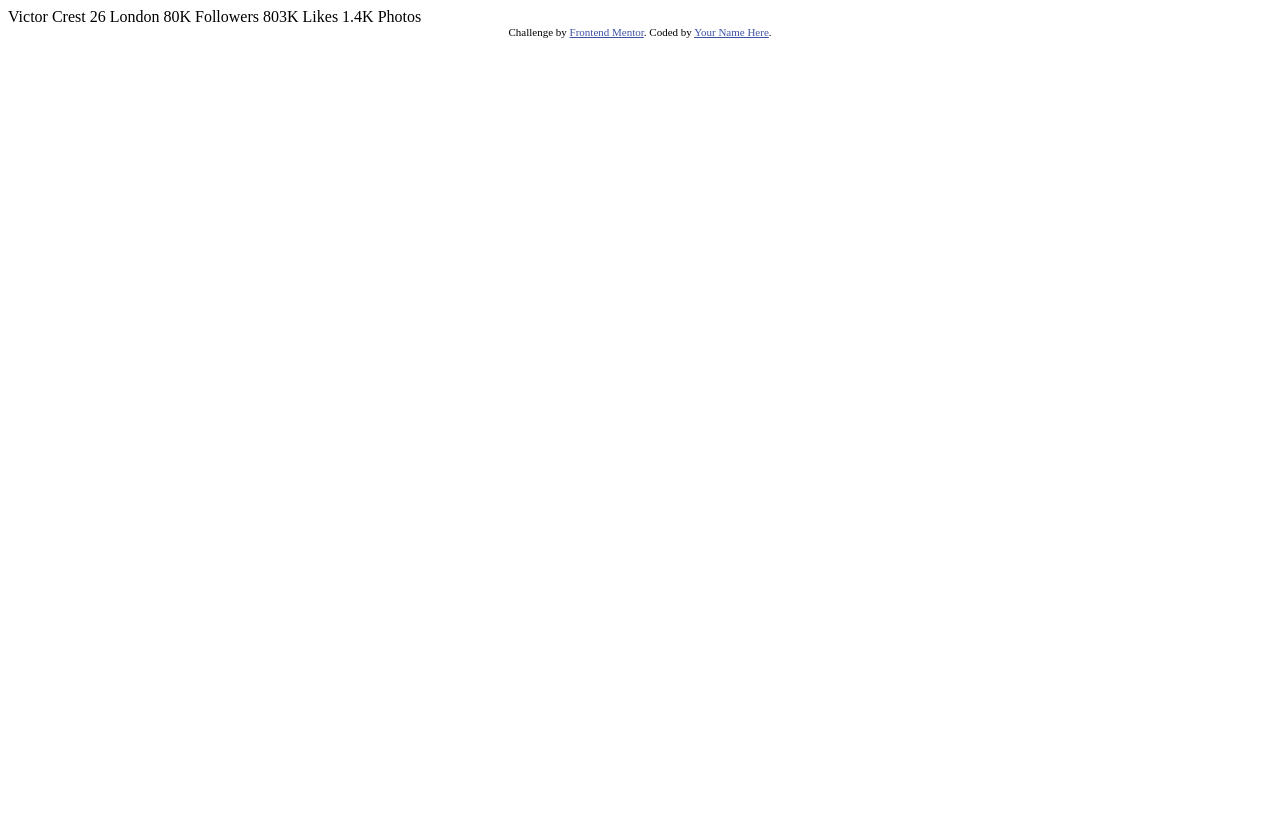
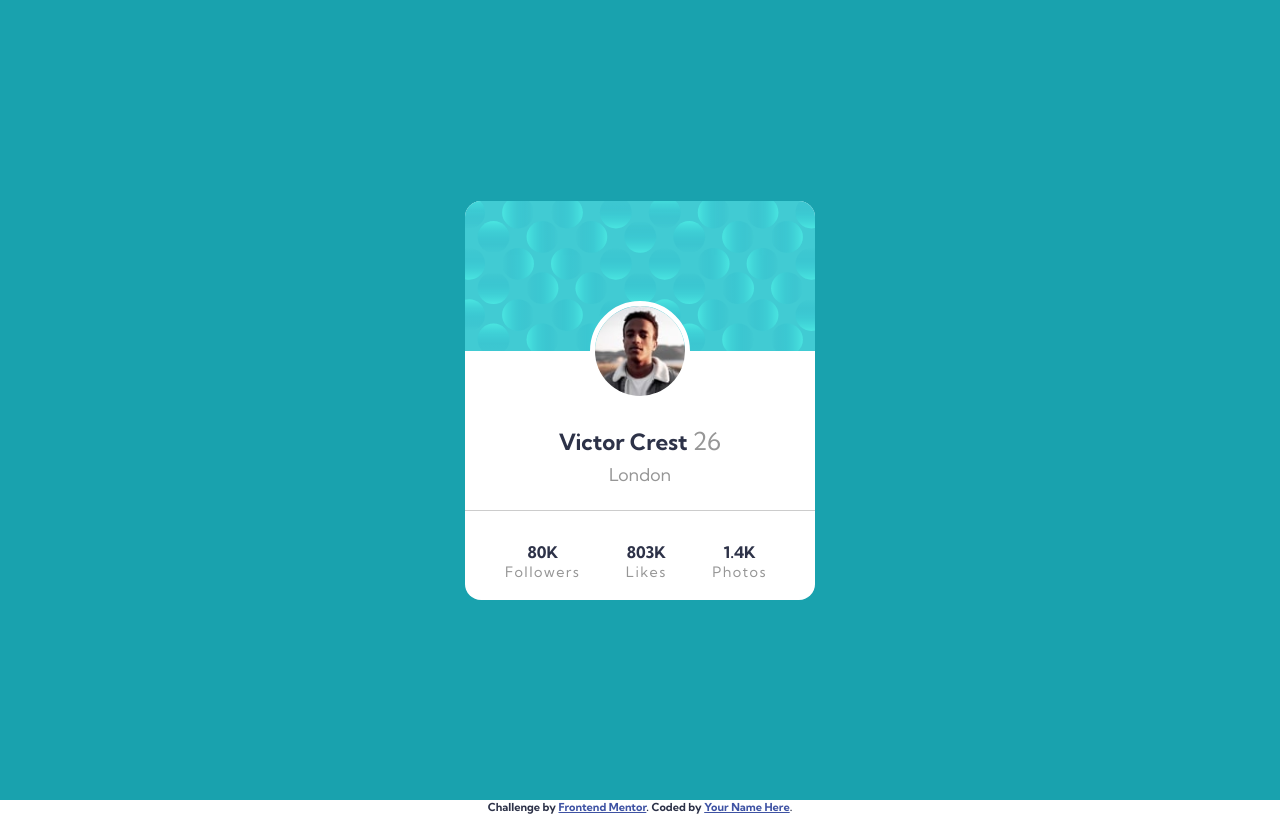
Before and after one commit to joereginald/profile-card-component-main, a plain HTML site: page index.html in a window 1280 px wide. Drawn offline with Linux system fonts and the light colour scheme.

Commit message:
v0.5
next objective : adding bg pattern top & botom

```diff
--- a/index.html
+++ b/index.html
@@ -5,6 +5,9 @@
   <meta name="viewport" content="width=device-width, initial-scale=1.0"> <!-- displays site properly based on user's device -->
 
   <link rel="icon" type="image/png" sizes="32x32" href="./images/favicon-32x32.png">
+  <link rel="preconnect" href="https://fonts.gstatic.com">
+  <link href="https://fonts.googleapis.com/css2?family=Kumbh+Sans:wght@400;700&display=swap" rel="stylesheet">
+  <link rel="stylesheet" href="style.css">
 
   <title>Frontend Mentor | Profile card component</title>
 
@@ -15,18 +18,23 @@
   </style>
 </head>
 <body>
-  Victor Crest
-  26
-  London
-
-  80K
-  Followers
-
-  803K
-  Likes
-
-  1.4K
-  Photos
+  <section class="main">
+    <div class="container">
+      <div class="upper-container"></div>
+      <div class="profile-pic"><img src="./images/image-victor.jpg" alt="Victor Crest"></div>
+      <div class="card-body">
+        <h2 class="name">
+          Victor Crest <span class="age">26</span>
+        </h2>
+        <h3 class="city">London</h3>
+        <div class="act-container">
+          <h4>80K<span class="act">Followers</span></h4>
+          <h4>803K<span class="act">Likes</span></h4>
+          <h4>1.4K<span class="act">Photos</span></h4>
+        </div>
+      </div>
+    </div>
+  </section>
   <div class="attribution">
     Challenge by <a href="https://www.frontendmentor.io?ref=challenge" target="_blank">Frontend Mentor</a>.
     Coded by <a href="#">Your Name Here</a>.
--- /dev/null
+++ b/style.css
@@ -0,0 +1,111 @@
+html {
+    box-sizing: border-box;
+    font-size: 100%;
+}
+
+*, *::before, *::after {
+    box-sizing: inherit;
+}
+
+:root {
+    --dkcyan : hsl(185, 75%, 39%);
+    --vdkdesblue : hsl(229, 23%, 23%);
+    --dkgrayblue : hsl(227, 10%, 46%);
+    --dkgray : hsl(0, 0%, 59%);
+    --white : hsl(0, 0%, 100%);
+}
+
+body {
+    font-family: 'Kumbh Sans', sans-serif;
+    font-weight: 700;
+    line-height: 1.3;
+    color: var(--vdkdesblue);
+    margin: 0;
+    padding: 0;
+}
+
+span {
+    color: var(--dkgrayblue);
+    font-weight: 400;
+}
+
+.main {
+    /* background: url(./images/bg-pattern-top.svg); */
+    background-color: var(--dkcyan);
+    min-height: 100vh;
+    display: flex;
+    justify-content: center;
+    align-items: center;
+}
+
+.container {
+    background: var(--white);
+    text-align: center;
+    max-width: 21.875em;
+    border-radius: 1em;
+    overflow: hidden;
+}
+
+.upper-container {
+    height: 9.375em;
+    width: 21.875em;
+    background: url(./images/bg-pattern-card.svg);
+    background-size: cover;
+}
+
+.profile-pic {
+    width: 6.25em;
+    height: 6.25em;
+    border-radius: 50%;
+    overflow: hidden;
+    margin: -3.125em auto -1.875em auto;
+    border: 0.3125em solid var(--white) ;
+}
+
+.profile-pic img {
+    display: block;
+    height: auto;
+    width: 100%;
+}
+
+hr {
+    opacity: 40%;
+}
+
+.card-body {
+    margin-top: 3.375em;
+    margin-bottom: -4.6875em;
+    height: 15.625em;
+}
+
+.card-body .name {
+    font-size: 1.4em;
+}
+.card-body .city {
+    margin-top: -0.625em;
+}
+.card-body .age, .card-body .city {
+    font-weight: 300;
+    font-size: 1.1em;;
+    color: var(--dkgray);
+}
+
+.act-container span {
+    display: block;
+    font-weight: 300;
+    font-size: 0.9em;
+    color: var(--dkgray);
+    letter-spacing: 0.1em;
+}
+
+.act-container {
+    padding-top: 0.6em;
+    padding-right: 3em;
+    border-top: 1px solid hsl(0, 0%, 80%);
+    padding-left: 2.5em;
+    margin-top: 1.4375em;
+    display: flex;
+    align-items: center;
+    justify-content: space-between;
+    flex-direction: row;
+}
```
